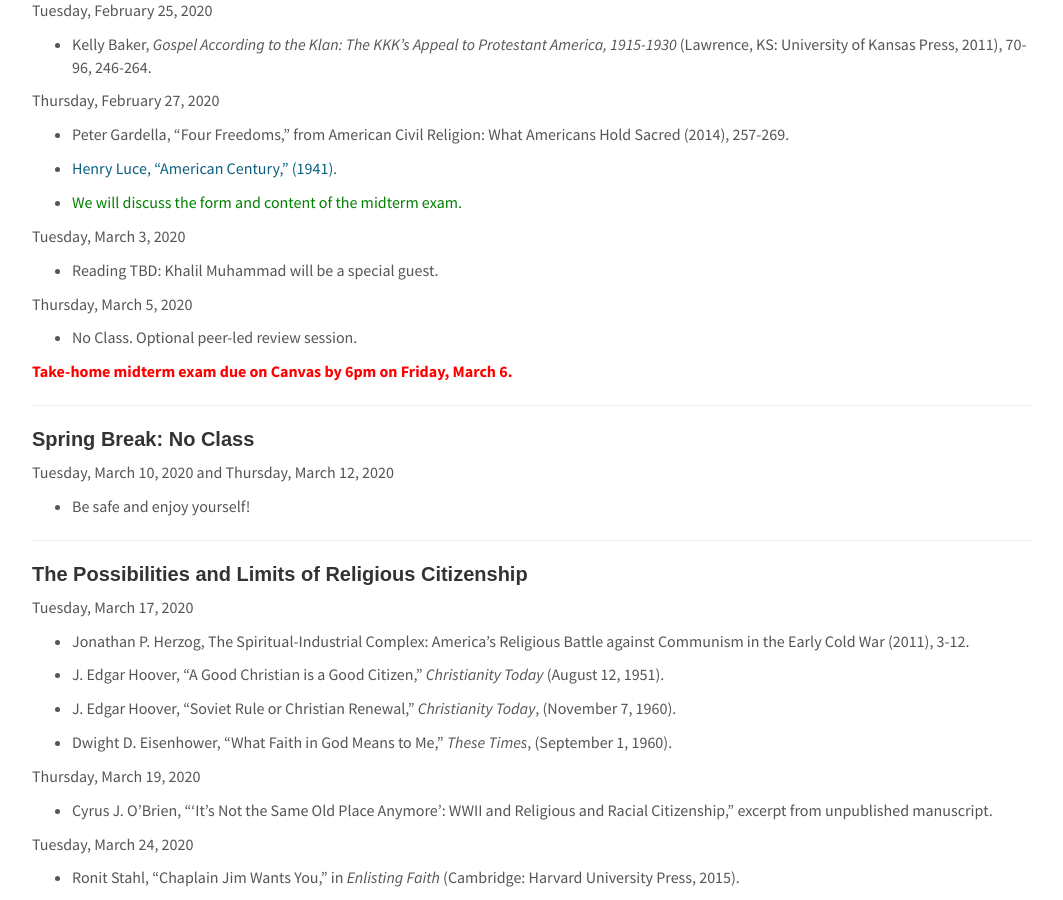
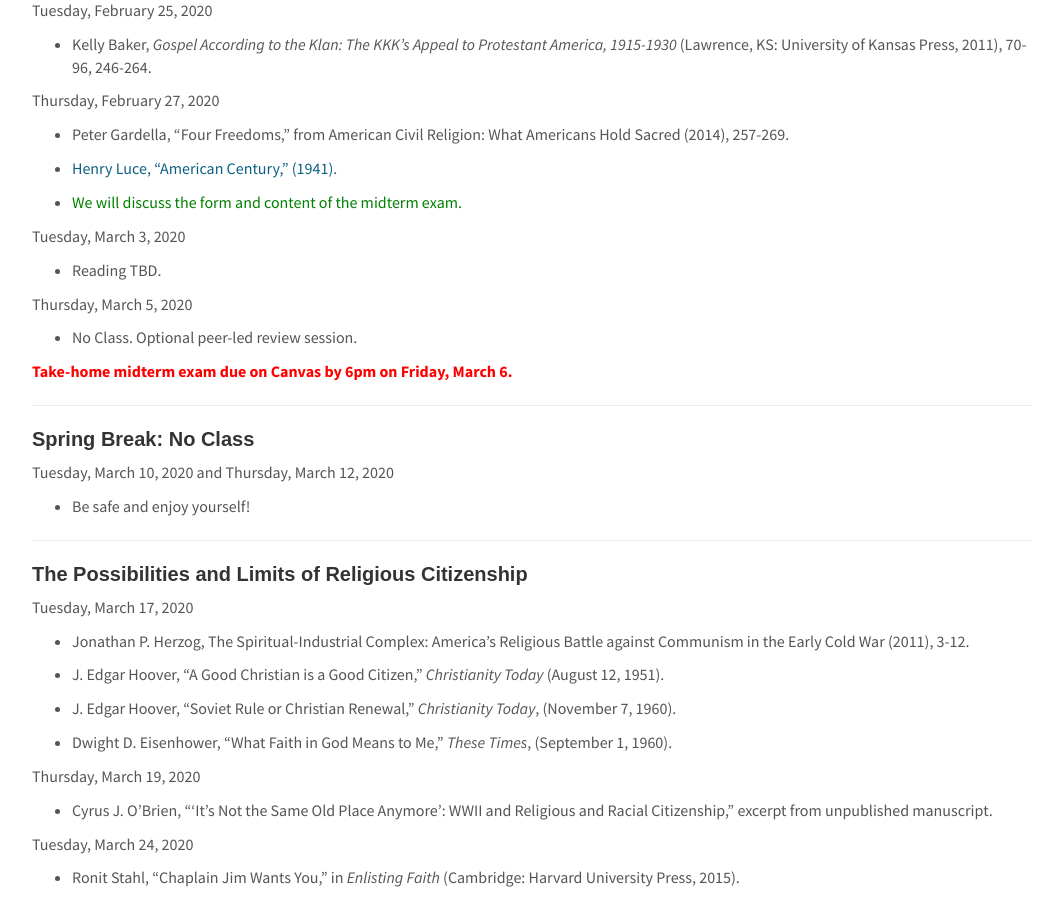
Before and after one commit to cyrusobrien/cyrusobrien, a Jekyll site: the page built from _pages/RelPol225.md, in a window 1280 px wide and 900 px high, scrolled down 7792 px. Shown: the whole window, without its empty margins (108-1171 px from the left). Built offline with Jekyll 4.4.1, drawn with Linux system fonts in a browser that asks for light colours.

```diff
--- a/_pages/RelPol225.md
+++ b/_pages/RelPol225.md
@@ -362,7 +362,7 @@
 
 Tuesday, March 3, 2020
 
-* Reading TBD: Khalil Muhammad will be a special guest.
+* Reading TBD.
 
 Thursday, March 5, 2020
 
```
